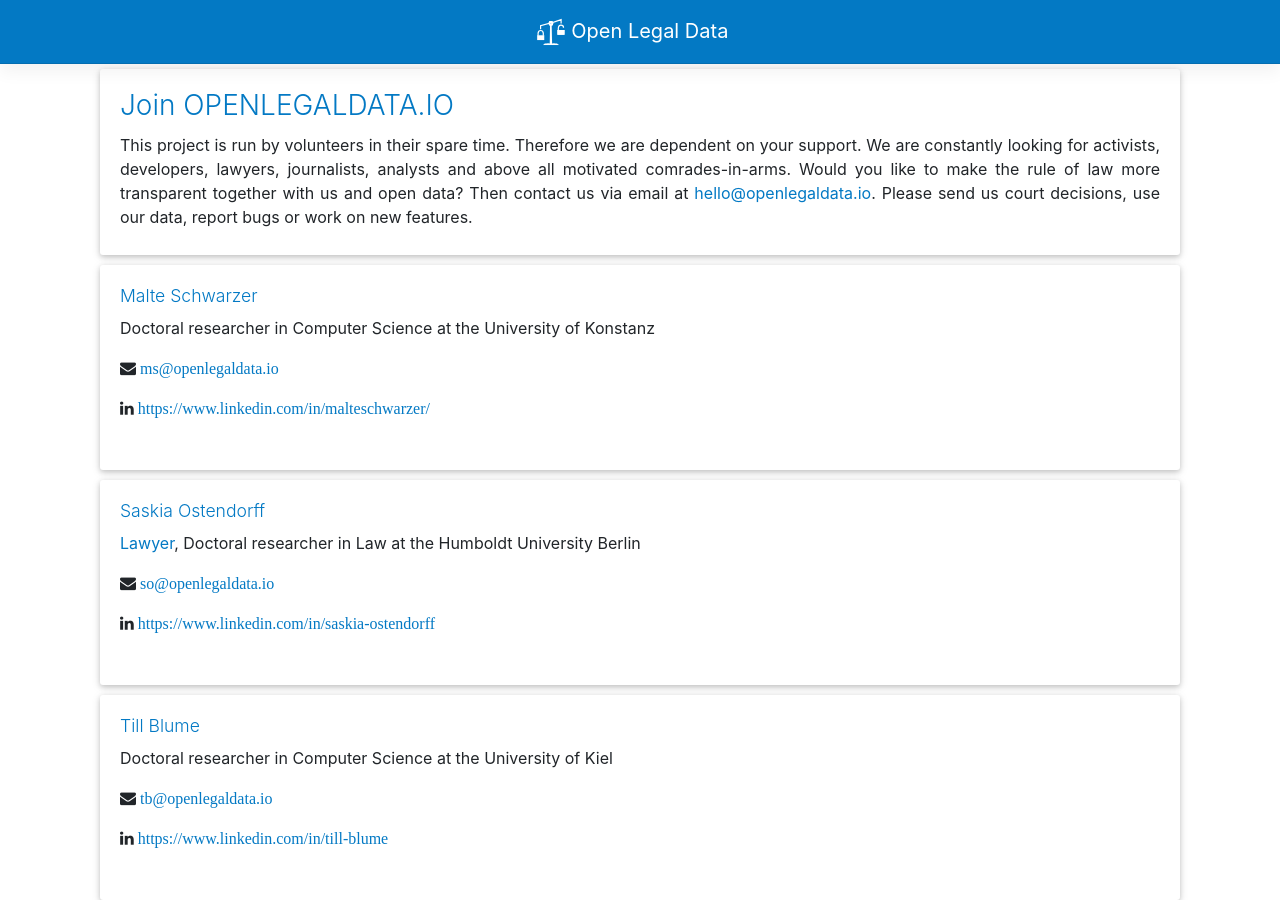
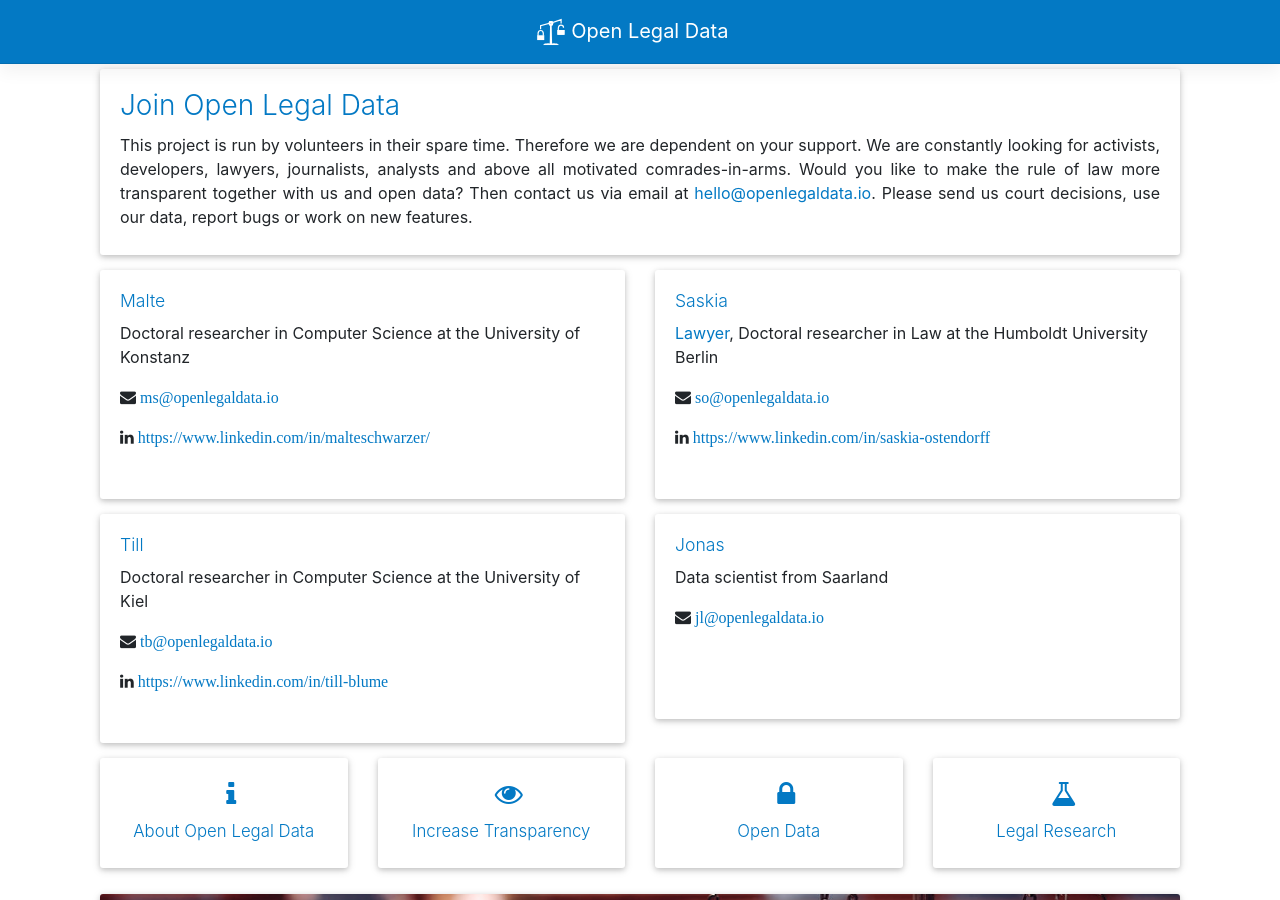
Before and after one commit to openlegaldata/blog, a Jekyll site: the page built from team.md, in a window 1280 px wide and 900 px high. Built offline with Jekyll 4.4.1, drawn with Linux system fonts in a browser that asks for light colours.

Commit message:
Added your country page + team boxes

```diff
--- a/_layouts/team.html
+++ b/_layouts/team.html
@@ -8,8 +8,11 @@
 </div>
 
 <div class="container">
+    <div class="row row-eq-height">
+        <div class="col-md-6">
+
             <section>
-		<h4>Malte Schwarzer</h4>
+                <h4>Malte</h4>
                 <!--<section class="view img-rounded" style="background-image: url('/assets/img/malte-schwarzer-cropped.png'); background-repeat: no-repeat; background-size: cover; background-position: center center; max-height:110px; max-width: 100px; margin-top: 8px; width: 100px; height: 110px; float: left; margin: 0 20px;"></section>	-->
 
 
@@ -24,9 +27,10 @@
                 </div>
                 <br style="clear: both">
             </section>
-
+        </div>
+        <div class="col-md-6">
             <section>
-		<h4>Saskia Ostendorff</h4>
+                <h4>Saskia</h4>
                 <!--<section class="view img-rounded" style="background-image: url('/assets/img/saskia-ostendorff-cropped.png'); background-repeat: no-repeat; background-size: cover; background-position: center center; max-height:110px; max-width: 100px; margin-top: 8px; width: 100px; height: 110px; float: left; margin: 0 20px;"></section>-->
 
                 <div style="margin: 0 20px">
@@ -40,9 +44,12 @@
                 </div>
                 <br style="clear: both">
             </section>
-
+        </div>
+    </div>
+    <div class="row row-eq-height">
+        <div class="col-md-6">
             <section>
-		<h4>Till Blume</h4>
+                <h4>Till</h4>
                 <!--<section class="view img-rounded" style="background-image: url('/assets/img/till-blume-cropped.png'); background-repeat: no-repeat; background-size: cover; background-position: center center; max-height:110px; max-width: 100px; margin-top: 8px; width: 100px; height: 110px; float: left; margin: 0 20px;"></section>	-->
 
                 <div style="margin: 0 20px">
@@ -56,6 +63,24 @@
                 </div>
                 <br style="clear: both">
             </section>
+        </div>
+        <div class="col-md-6">
+            <section>
+                <h4>Jonas</h4>
+                <!--<section class="view img-rounded" style="background-image: url('/assets/img/till-blume-cropped.png'); background-repeat: no-repeat; background-size: cover; background-position: center center; max-height:110px; max-width: 100px; margin-top: 8px; width: 100px; height: 110px; float: left; margin: 0 20px;"></section>	-->
+
+                <div style="margin: 0 20px">
+                <p>Data scientist from Saarland</p>
+                <p>
+                <i class="fa fa-envelope"><a href="mailto:jl@openlegaldata.io"> jl@openlegaldata.io</a></i>
+                </p>
+                    <p>&nbsp;</p>
+                </div>
+                <br style="clear: both">
+            </section>
+        </div>
+    </div>
+
 </div>
 
 <div class="container">
--- a/team.md
+++ b/team.md
@@ -4,7 +4,7 @@
 permalink: /team/
 ---
 
-## Join OPENLEGALDATA.IO
+## Join Open Legal Data
 
 This project is run by volunteers in their spare time. Therefore we are dependent on your support. We are constantly looking for activists, developers, lawyers, journalists, analysts and above all motivated comrades-in-arms.
 Would you like to make the rule of law more transparent together with us and open data?
```
Also changed, not shown: _layouts/home.html (+7 -0 lines), your-country.md (added, +32 -0 lines). Lines whose indentation alone changed are shown as unchanged.
